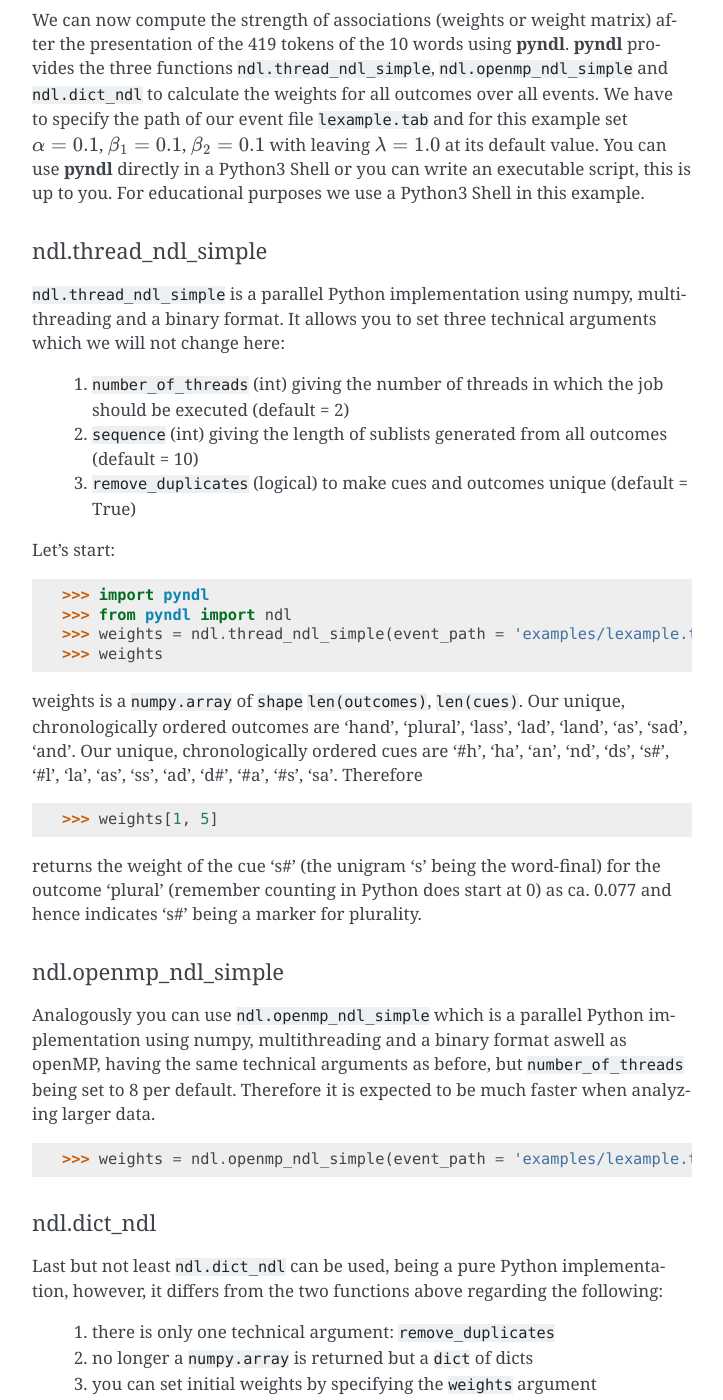
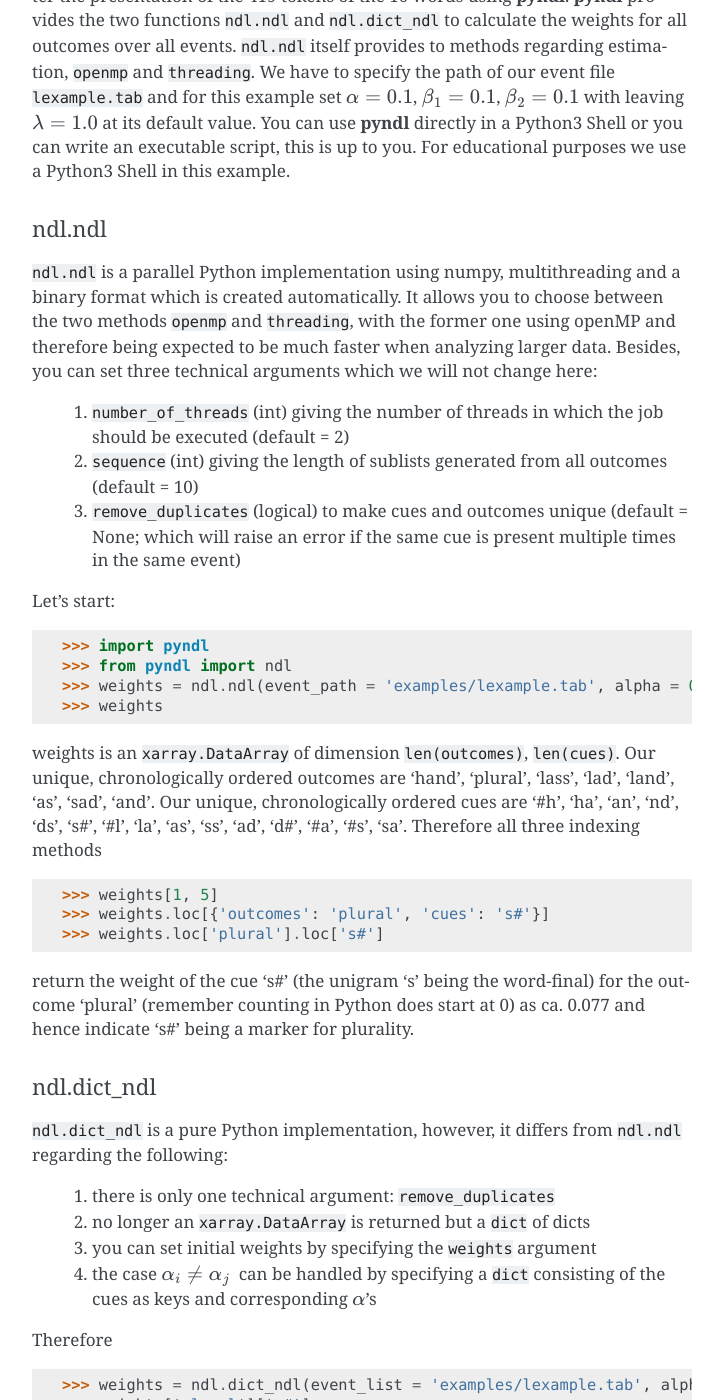
Before and after one commit to quantling/pyndl, a Sphinx documentation site: the page built from docs/source/examples.rst, in a window 1280 px wide and 1400 px high, scrolled down 2032 px. Shown: the whole window, without its empty margins (428-1151 px from the left). Built offline with Sphinx 7.4.7, drawn with Linux system fonts in a browser that asks for light colours; some of the changed text lies outside the part shown.

Commit message:
updated examples

```diff
--- a/docs/source/examples.rst
+++ b/docs/source/examples.rst
@@ -83,16 +83,16 @@ Cues        Outcomes
 pyndl.ndl module
 ================
 
-We can now compute the strength of associations (weights or weight matrix) after the  presentation of the 419 tokens of the 10 words using **pyndl**. **pyndl** provides the three functions ``ndl.thread_ndl_simple``, ``ndl.openmp_ndl_simple`` and ``ndl.dict_ndl`` to calculate the weights for all outcomes over all events. We have to specify the path of our event file ``lexample.tab`` and for this example set :math:`\alpha = 0.1`, :math:`\beta_{1} = 0.1`, :math:`\beta_{2} = 0.1` with leaving :math:`\lambda = 1.0` at its default value. You can use **pyndl** directly in a Python3 Shell or you can write an executable script, this is up to you. For educational purposes we use a Python3 Shell in this example.
+We can now compute the strength of associations (weights or weight matrix) after the  presentation of the 419 tokens of the 10 words using **pyndl**. **pyndl** provides the two functions ``ndl.ndl`` and ``ndl.dict_ndl`` to calculate the weights for all outcomes over all events. ``ndl.ndl`` itself provides to methods regarding estimation, ``openmp`` and ``threading``. We have to specify the path of our event file ``lexample.tab`` and for this example set :math:`\alpha = 0.1`, :math:`\beta_{1} = 0.1`, :math:`\beta_{2} = 0.1` with leaving :math:`\lambda = 1.0` at its default value. You can use **pyndl** directly in a Python3 Shell or you can write an executable script, this is up to you. For educational purposes we use a Python3 Shell in this example.
 
-ndl.thread_ndl_simple
----------------------
+ndl.ndl
+-------
 
-``ndl.thread_ndl_simple`` is a parallel Python implementation using numpy, multithreading and a binary format. It allows you to set three technical arguments which we will not change here:
+``ndl.ndl`` is a parallel Python implementation using numpy, multithreading and a binary format which is created automatically. It allows you to choose between the two methods ``openmp`` and ``threading``, with the former one using openMP and therefore being expected to be much faster when analyzing larger data. Besides, you can set three technical arguments which we will not change here:
 
     1. ``number_of_threads`` (int) giving the number of threads in which the job should be executed (default = 2)
     2. ``sequence`` (int) giving the length of sublists generated from all outcomes (default = 10)
-    3. ``remove_duplicates`` (logical) to make cues and outcomes unique (default = True)
+    3. ``remove_duplicates`` (logical) to make cues and outcomes unique (default = None; which will raise an error if the same cue is present multiple times in the same event)
 
 Let's start:
 
@@ -100,33 +100,26 @@ Let's start:
 
     >>> import pyndl
     >>> from pyndl import ndl
-    >>> weights = ndl.thread_ndl_simple(event_path = 'examples/lexample.tab', alpha = 0.1 , betas = (0.1, 0.1))
+    >>> weights = ndl.ndl(event_path = 'examples/lexample.tab', alpha = 0.1 , betas = (0.1, 0.1), method = 'openmp')
     >>> weights
 
-weights is a ``numpy.array`` of ``shape`` ``len(outcomes)``, ``len(cues)``. Our unique, chronologically ordered outcomes are 'hand', 'plural', 'lass', 'lad', 'land', 'as', 'sad', 'and'. Our unique, chronologically ordered cues are '#h', 'ha', 'an', 'nd', 'ds', 's#', '#l', 'la', 'as', 'ss', 'ad', 'd#', '#a', '#s', 'sa'. Therefore
+weights is an ``xarray.DataArray`` of dimension ``len(outcomes)``, ``len(cues)``. Our unique, chronologically ordered outcomes are 'hand', 'plural', 'lass', 'lad', 'land', 'as', 'sad', 'and'. Our unique, chronologically ordered cues are '#h', 'ha', 'an', 'nd', 'ds', 's#', '#l', 'la', 'as', 'ss', 'ad', 'd#', '#a', '#s', 'sa'. Therefore all three indexing methods
 
 .. code-block:: python
 
     >>> weights[1, 5]
+    >>> weights.loc[{'outcomes': 'plural', 'cues': 's#'}]
+    >>> weights.loc['plural'].loc['s#']
 
-returns the weight of the cue 's#' (the unigram 's' being the word-final) for the outcome 'plural' (remember counting in Python does start at 0) as ca. 0.077 and hence indicates 's#' being a marker for plurality.
-
-ndl.openmp_ndl_simple
----------------------
-
-Analogously you can use ``ndl.openmp_ndl_simple`` which is a parallel Python implementation using numpy, multithreading and a binary format aswell as openMP, having the same technical arguments as before, but ``number_of_threads`` being set to 8 per default. Therefore it is expected to be much faster when analyzing larger data.
-
-.. code-block:: python
-
-    >>> weights = ndl.openmp_ndl_simple(event_path = 'examples/lexample.tab', alpha = 0.1 , betas = (0.1, 0.1))
+return the weight of the cue 's#' (the unigram 's' being the word-final) for the outcome 'plural' (remember counting in Python does start at 0) as ca. 0.077 and hence indicate 's#' being a marker for plurality.
 
 ndl.dict_ndl
 ------------
 
-Last but not least ``ndl.dict_ndl`` can be used, being a pure Python implementation, however, it differs from the two functions above regarding the following:
+``ndl.dict_ndl`` is a pure Python implementation, however, it differs from ``ndl.ndl`` regarding the following:
 
     1. there is only one technical argument: ``remove_duplicates``
-    2. no longer a ``numpy.array`` is returned but a ``dict`` of dicts
+    2. no longer an ``xarray.DataArray`` is returned but a ``dict`` of dicts
     3. you can set initial weights by specifying the ``weights`` argument
     4. the case :math:`\alpha_{i} \neq \alpha_{j} \:` can be handled by specifying a ``dict`` consisting of the cues as keys and corresponding :math:`\alpha`'s
 
@@ -249,7 +242,7 @@ Last but not least ``pyndl.preprocess`` does provide some other very useful func
 Learn the weights
 =================
 
-Computing the strength of associations for the data is now easy, using for example ``ndl.thread_ndl_simple`` from the
+Computing the strength of associations for the data is now easy, using for example ``ndl.ndl`` from the
 
 pyndl.ndl module
 ----------------
@@ -259,23 +252,20 @@ like in the lexical learning example:
 .. code-block:: python
 
    >>> from pyndl import ndl
-   >>> weights_1 = ndl.thread_ndl_simple(event_path = 'examples/levent.tab.filtered', alpha = 0.1, betas = (0.1, 0.1))
+   >>> weights_1 = ndl.ndl(event_path = 'examples/levent.tab.filtered', alpha = 0.1, betas = (0.1, 0.1), method = "threading")
 
 
 Save and load a weight matrix
 =============================
 
-is straight forward using the HDF5 format [@HDF5], allowing you to even save the cue and id maps:
+is straight forward using the netCDF format [@netCDF]
 
 .. code-block:: python
 
-   >>> import h5py
-   >>> f = h5py.File(name = 'examples/weights_1.hdf5', mode = 'w')
-   >>> dset = f.create_dataset(name = 'weights_1', data = weights_1)
-   >>> f.close()
-   >>> g = h5py.File(name = 'examples/weights_1.hdf5', mode = 'r')
-   >>> weights_1_read = g['weights_1'][:]
-   >>> g.close()
+   >>> import xarray
+   >>> weights_1.to_netcdf('examples/weights_1.nc')
+   >>> weights_1_read = xarray.open_dataarray('examples/weights_1.nc')
+   >>> close('examples/weights_1.nc')
 
 the same applies to
 
@@ -284,8 +274,11 @@ Load a weight matrix to R[@R2016]
 
 .. code-block:: R
 
-   > #source("https://bioconductor.org/biocLite.R")
-   > #biocLite("rhdf5") # uncomment these lines to install
-   > library(rhdf5)
-   > weights_1 <- h5read(file = "examples/weights_1.hdf5", name = "weights_1")
-   > H5close()
+   > #install.packages("ncdf4") # uncomment to install
+   > library(ncdf4)
+   > weights_1_nc <- nc_open(filename = "examples/weights_1.nc")
+   > weights_1_read <- t(as.matrix(ncvar_get(nc = weights_1_nc, varid = "__xarray_dataarray_variable__")))
+   > rownames(weights_1_read) <- ncvar_get(nc = weights_1_nc, varid = "outcomes")
+   > colnames(weights_1_read) <- ncvar_get(nc = weights_1_nc, varid = "cues")
+   > nc_close(nc = weights_1_nc)
+   > rm(weights_1_nc)
--- a/requirements.txt
+++ b/requirements.txt
@@ -3,3 +3,4 @@ matplotlib
 cython
 pandas
 xarray
+netCDF4
```
Also changed, not shown: other parts of docs/source/examples.rst (+5 -5 lines), 1 other file.
